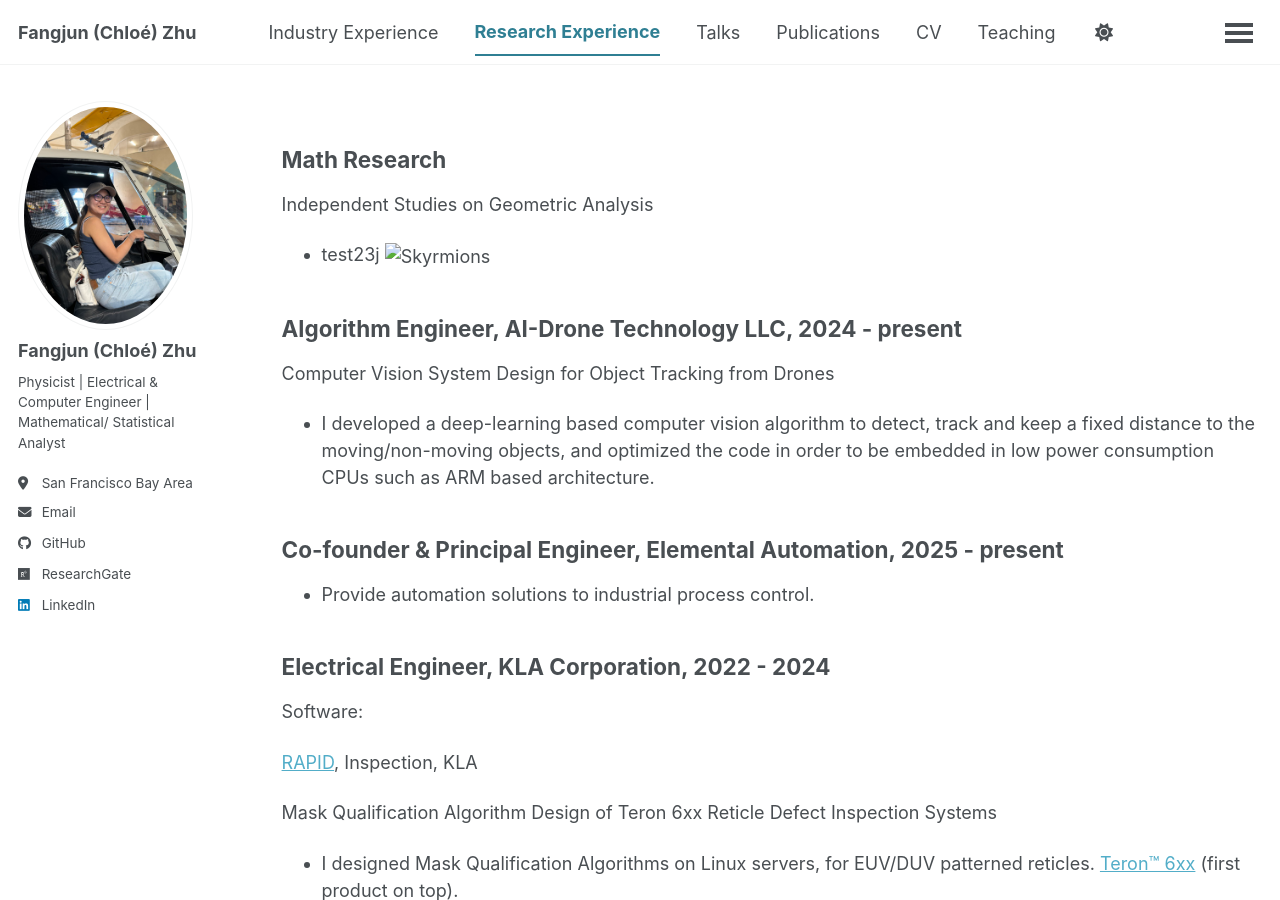
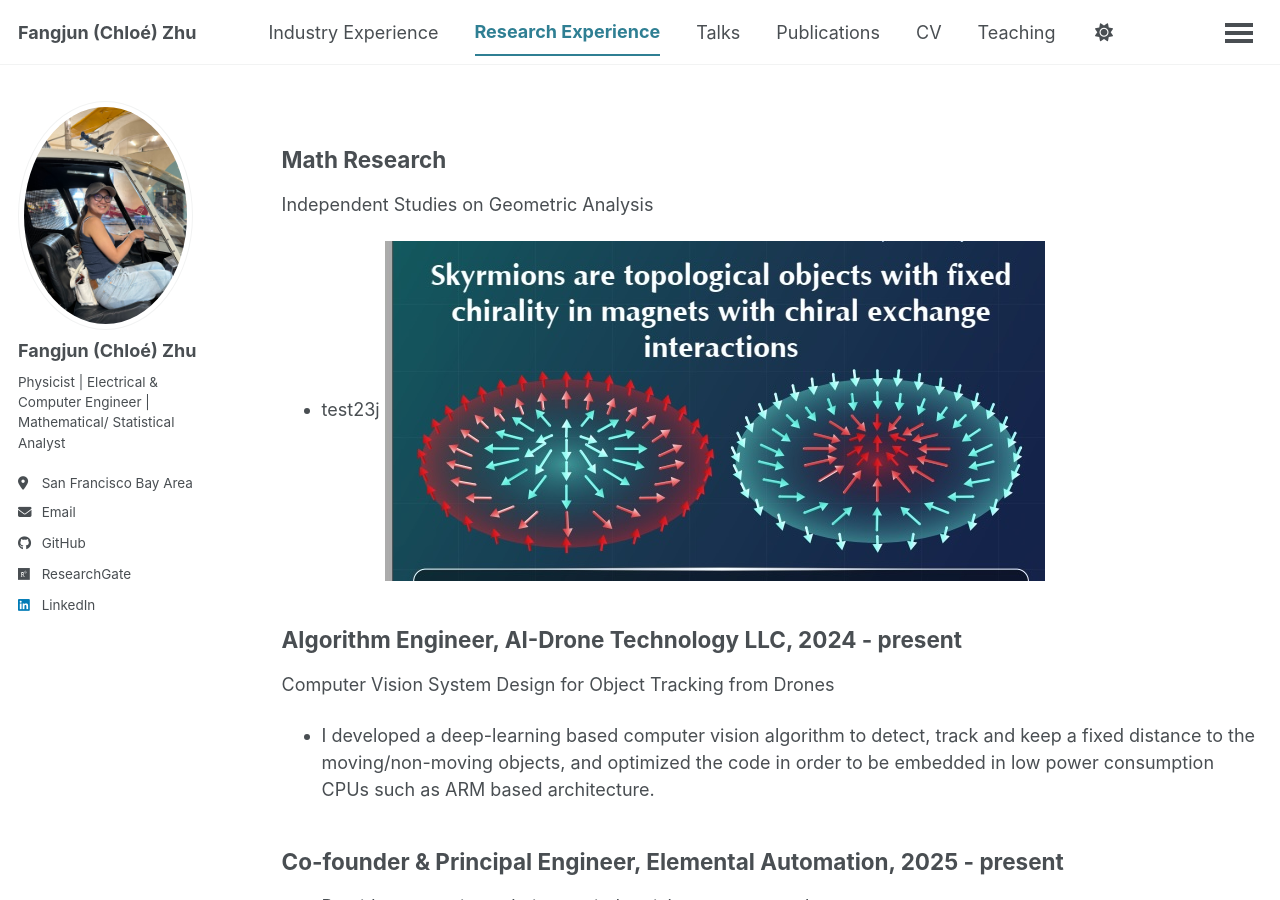
Before and after one commit to ChloeZhu1/ChloeZhu1.github.io, a Jekyll site: the page built from _pages/research-experience.md, in a window 1280 px wide and 900 px high. Built offline with Jekyll 4.4.1, drawn with Linux system fonts in a browser that asks for light colours; a script bundle is joined from its source files by our own code; library files that are not in the unit come from our copies.

Commit message:
Update research-experience.md

```diff
--- a/_pages/research-experience.md
+++ b/_pages/research-experience.md
@@ -10,7 +10,7 @@ redirect_from:
 ## Math Research
 Independent Studies on Geometric Analysis
 * test23j
-![Skyrmions](base_path/images/skyrmions.jpg)
+![Skyrmions](/images/skyrmions.jpg)
 
 
 
```
